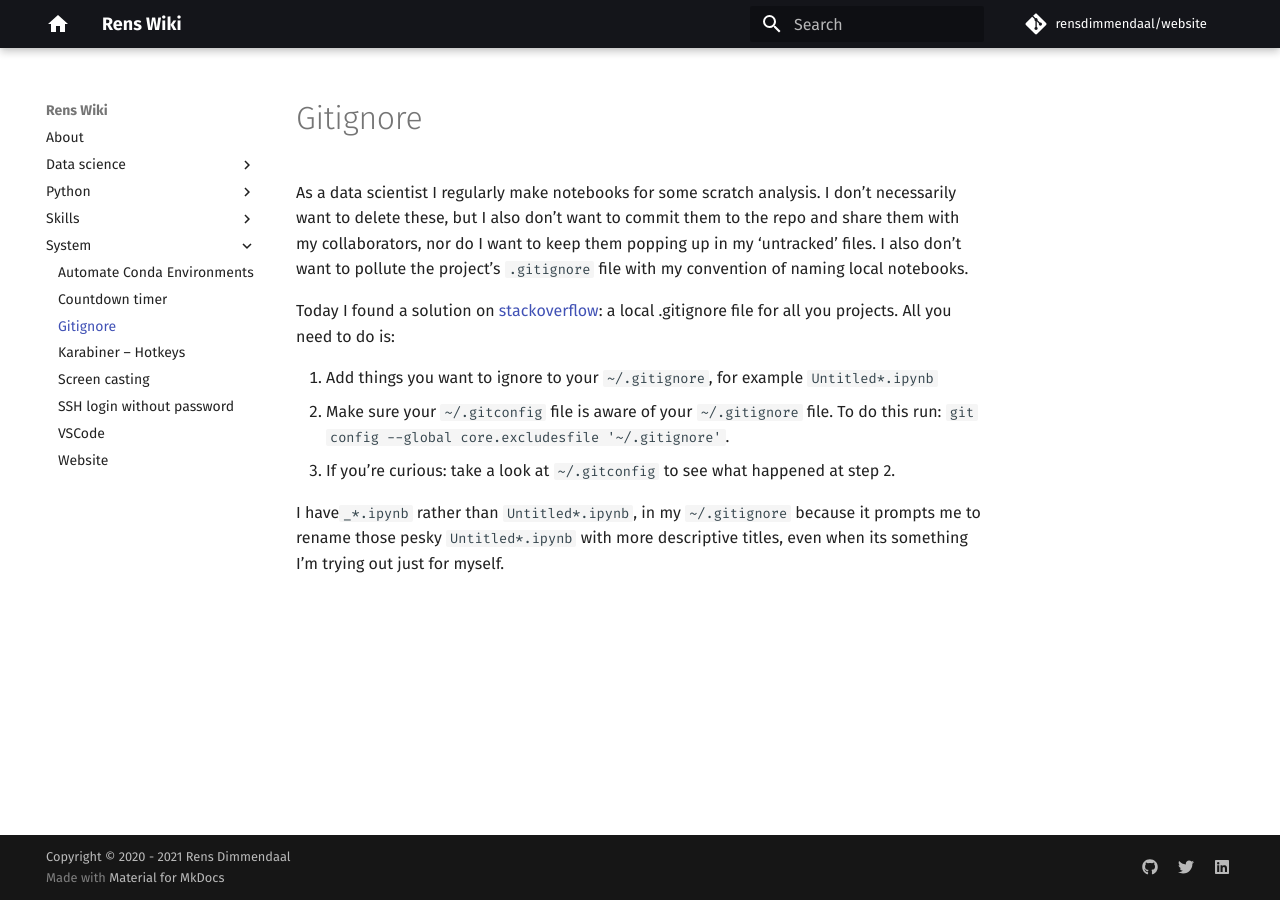
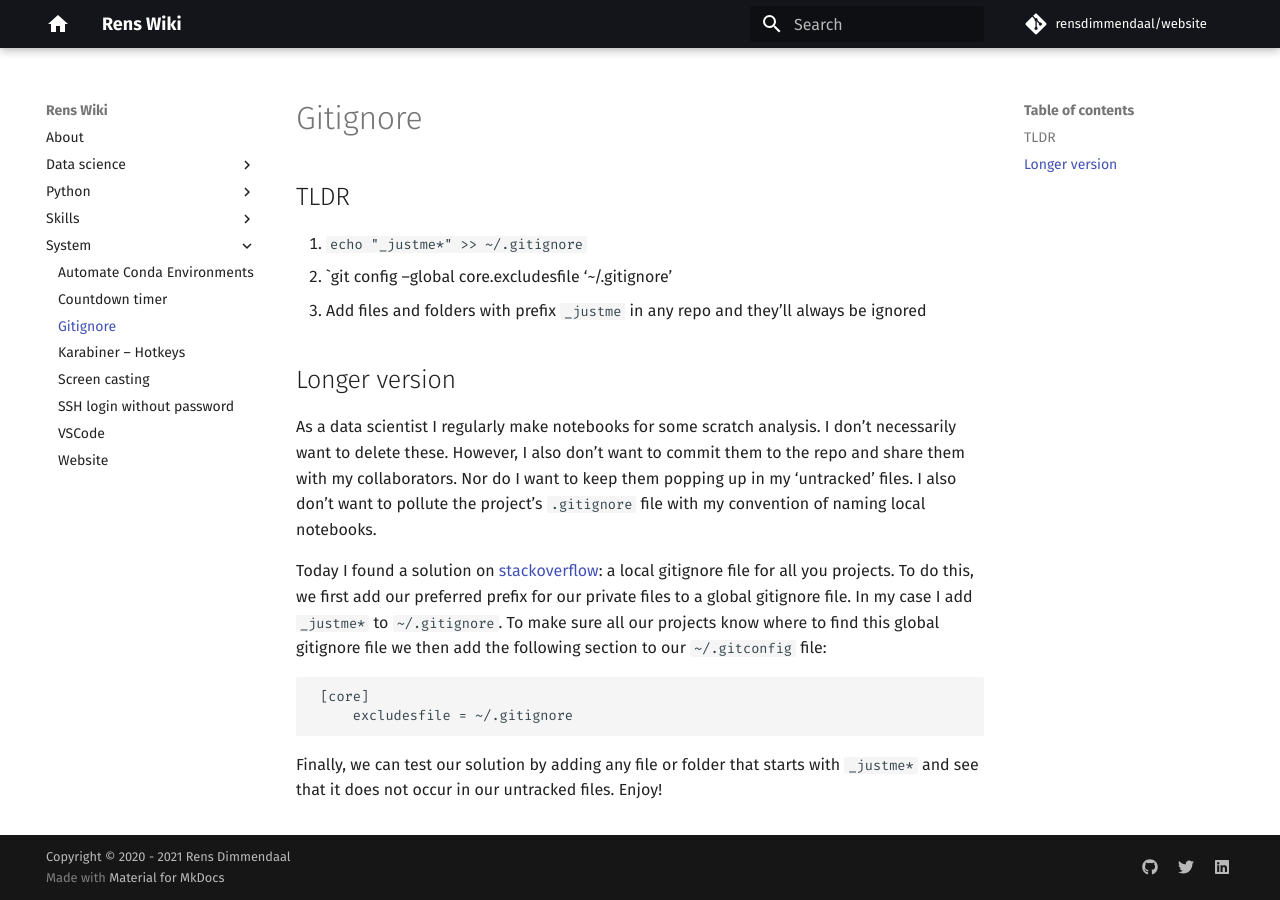
Before and after one commit to RensDimmendaal/website, an MkDocs documentation site: the page built from docs/system/gitignore.md, in a window 1280 px wide. Built offline with MkDocs 1.6.1 and Material for MkDocs 9.7.7, drawn with Linux system fonts in a browser that asks for light colours; comment, search, counter and statistics services are not loaded.

Commit message:
better words

````diff
--- a/docs/system/gitignore.md
+++ b/docs/system/gitignore.md
@@ -1,11 +1,18 @@
 # Gitignore
 
-As a data scientist I regularly make notebooks for some scratch analysis. I don't necessarily want to delete these, but I also don't want to commit them to the repo and share them with my collaborators, nor do I want to keep them popping up in my 'untracked' files. I also don't want to pollute the project's `.gitignore` file with my convention of naming local notebooks.
+## TLDR
+1. `echo "_justme*" >> ~/.gitignore`
+2. `git config --global core.excludesfile '~/.gitignore'
+3. Add files and folders with prefix `_justme` in any repo and they'll always be ignored
 
-Today I found a solution on [stackoverflow](https://stackoverflow.com/a/22906950): a local .gitignore file for all you projects. All you need to do is:
+## Longer version
+As a data scientist I regularly make notebooks for some scratch analysis. I don't necessarily want to delete these. However, I also don't want to commit them to the repo and share them with my collaborators. Nor do I want to keep them popping up in my 'untracked' files. I also don't want to pollute the project's `.gitignore` file with my convention of naming local notebooks.
 
-1. Add things you want to ignore to your `~/.gitignore`, for example `Untitled*.ipynb`
-2. Make sure your `~/.gitconfig` file is aware of your `~/.gitignore` file. To do this run: `git config --global core.excludesfile '~/.gitignore'`.
-3. If you're curious: take a look at `~/.gitconfig` to see what happened at step 2.
+Today I found a solution on [stackoverflow](https://stackoverflow.com/a/22906950): a local gitignore file for all you projects. To do this, we first add our preferred prefix for our private files to a global gitignore file. In my case I add `_justme*` to `~/.gitignore`. To make sure all our projects know where to find this global gitignore file we then add the following section to our `~/.gitconfig` file:
 
-I have`_*.ipynb` rather than `Untitled*.ipynb`, in my `~/.gitignore` because it prompts me to rename those pesky `Untitled*.ipynb` with more descriptive titles, even when its something I'm trying out just for myself.
+```
+ [core]
+     excludesfile = ~/.gitignore
+```
+
+Finally, we can test our solution by adding any file or folder that starts with `_justme*` and see that it does not occur in our untracked files. Enjoy!
````
